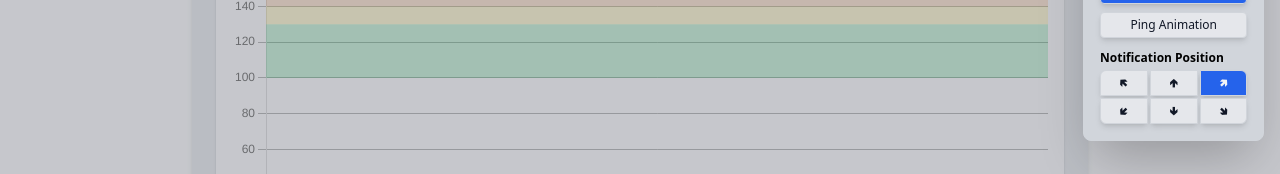
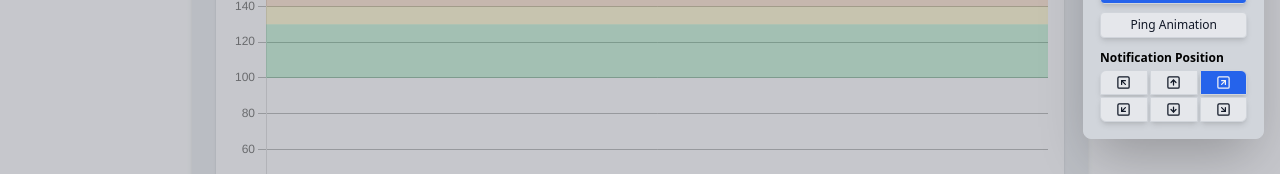
Before and after one commit to AndyTheGuardian/bloodpressure-tracker, a React (Vite) app: page / in a window 1280 px wide. Both pictures are taken after a click on the button 1248 px from the left and 32 px from the top of the page. Shown: the part 433-607 px from the top of the page. Built offline with nearby package versions, Linux system fonts and the light colour scheme.

Commit message:
Added toast for language / changed icons to lucide-icons

```diff
--- a/src/components/LanguageSwitcher.tsx
+++ b/src/components/LanguageSwitcher.tsx
@@ -1,10 +1,17 @@
 import i18n from "i18next";
+import toast from "react-hot-toast";
 
 export function LanguageSwitcher() {
-  function changeLanguage(lang: "en" | "de") {
-    i18n.changeLanguage(lang);
+  async function changeLanguage(lang: "en" | "de") {
+    await i18n.changeLanguage(lang);
 
     localStorage.setItem("language", lang);
+
+    toast.success(
+      `${i18n.t("language")} ${i18n.t("setTo")} ${
+        lang === "de" ? "deutsch" : "english"
+      }`,
+    );
   }
 
   return (
--- a/src/components/SettingsMenu.tsx
+++ b/src/components/SettingsMenu.tsx
@@ -1,11 +1,21 @@
 import { useState } from "react";
-import { Menu, X } from "lucide-react";
+import {
+  Menu,
+  SquareArrowUpLeft,
+  SquareArrowUp,
+  SquareArrowUpRight,
+  SquareArrowDownLeft,
+  SquareArrowDown,
+  SquareArrowDownRight,
+  X,
+} from "lucide-react";
 import type { Options, ToastOption } from "../types/BpTypes";
 import type { Theme } from "../types/theme";
 import { grayButtonStyle, settingsButtonStyle } from "../utils/bp";
 import { useTranslation } from "react-i18next";
 import { LanguageSwitcher } from "./LanguageSwitcher";
 import toast from "react-hot-toast";
+import i18next from "i18next";
 
 type Props = {
   theme: string;
@@ -19,38 +29,95 @@ export function SettingsMenu({ theme, setTheme, options, setOptions }: Props) {
 
   const { t } = useTranslation();
 
+  const language = i18next.language.toLowerCase();
+
   const toastPositions: ToastOption[] = [
     {
-      label: "🢄",
+      //label: "🢄",
+      // icon: (
+      //   <svg
+      //     viewBox="0 0 24 24"
+      //     className="w-4 h-4 bg-red-400 -p-2 fill-gray-900 dark:fill-gray-50 stroke-none"
+      //   >
+      //     <path d="M2 2V10.5L3.5 12L6.33579 9.16421L12.5858 15.4142L15.4142 12.5858L9.16421 6.33579L12 3.5L10.5 2H2Z" />
+      //   </svg>
+      // ),
+      icon: <SquareArrowUpLeft size={15} />,
       value: "top-left",
       style: "rounded-tl-md",
     },
     {
-      label: "🢁",
+      //label: "🢁",
+      // icon: (
+      //   <svg
+      //     viewBox="0 0 24 24"
+      //     className="w-4 h-4 fill-gray-900 dark:fill-gray-50 stroke-none"
+      //   >
+      //     <path d="M6 8L2 8L2 6L8 5.24536e-07L14 6L14 8L10 8L10 16L6 16L6 8Z" />
+      //   </svg>
+      // ),
+      icon: <SquareArrowUp size={15} />,
       value: "top-center",
       style: "rounded-none",
     },
     {
-      label: "🢅",
+      //label: "🢅",
+      // icon: (
+      //   <svg
+      //     viewBox="0 0 24 24"
+      //     className="w-4 h-4 fill-gray-900 dark:fill-gray-50 stroke-none"
+      //   >
+      //     <path d="M14 2H5.50003L4.00003 3.5L6.83581 6.33579L0.585815 12.5858L3.41424 15.4142L9.66424 9.16421L12.5 12L14 10.5L14 2Z" />
+      //   </svg>
+      // ),
+      icon: <SquareArrowUpRight size={15} />,
       value: "top-right",
       style: "rounded-tr-md",
     },
     {
-      label: "🢇",
+      //label: "🢇",
+      // icon: (
+      //   <svg
+      //     viewBox="0 0 24 24"
+      //     className="w-4 h-4 fill-gray-900 dark:fill-gray-50 stroke-none"
+      //   >
+      //     <path d="M9.16421 9.66421L15.4142 3.41421L12.5858 0.585785L6.33579 6.83578L3.5 4L2 5.5V14H10.5L12 12.5L9.16421 9.66421Z" />
+      //   </svg>
+      // ),
+      icon: <SquareArrowDownLeft size={15} />,
       value: "bottom-left",
       style: "rounded-bl-md",
     },
     {
-      label: "🢃",
+      //label: "🢃",
+      // icon: (
+      //   <svg
+      //     viewBox="0 0 24 24"
+      //     className="w-4 h-4 fill-gray-900 dark:fill-gray-50 stroke-none"
+      //   >
+      //     <path d="M10 8L14 8V10L8 16L2 10V8H6V0L10 4.76995e-08V8Z" />
+      //   </svg>
+      // ),
+      icon: <SquareArrowDown size={15} />,
       value: "bottom-center",
       style: "rounded-none",
     },
     {
-      label: "🢆",
+      //label: "🢆",
+      // icon: (
+      //   <svg
+      //     viewBox="0 0 24 24"
+      //     className="w-4 h-4 fill-gray-900 dark:fill-gray-50 stroke-none"
+      //   >
+      //     <path d="M9.66411 6.8359L3.414 0.585785L0.585571 3.41421L6.83568 9.66432L4.00002 12.5L5.50002 14H14V5.49999L12.5 3.99999L9.66411 6.8359Z" />
+      //   </svg>
+      // ),
+      icon: <SquareArrowDownRight size={15} />,
       value: "bottom-right",
       style: "rounded-br-md",
     },
   ] as const;
+
   return (
     <div className="relative">
       <button
@@ -98,7 +165,7 @@ export function SettingsMenu({ theme, setTheme, options, setOptions }: Props) {
         <div className="p-4 flex flex-col">
           <div className="flex">
             <h2
-              className="text-lg font-semibold mb-4 select-none dark:text-gray-300"
+              className={`text-lg font-semibold mb-4 select-none dark:text-gray-300`}
               onClick={() =>
                 setOptions({
                   ...options,
@@ -109,7 +176,17 @@ export function SettingsMenu({ theme, setTheme, options, setOptions }: Props) {
               {t("settings")}
             </h2>
             <p
-              className={` ${options.toastOverkill ? "text-emerald-500 block text-[7pt] mt-[.25px] -ml-[35px]" : "hidden"}`}
+              className={`
+                ${
+                  options.toastOverkill
+                    ? "text-emerald-500 block text-[7pt]"
+                    : "hidden"
+                }
+                  ${
+                    language === "en"
+                      ? "mt-[.25px] -ml-[35px]"
+                      : "mt-[.25px] -ml-[105.5px]"
+                  }`}
             >
               ●{/* ⬢ */}
             </p>
@@ -274,13 +351,20 @@ export function SettingsMenu({ theme, setTheme, options, setOptions }: Props) {
                   });
                   toast.success(`Position ${t("setTo")} '${pos.value}'`);
                 }}
-                className={`flex-shrink text-xs text-wrap mb-0 ${
-                  options.toastPosition === pos.value
-                    ? settingsButtonStyle.selected
-                    : settingsButtonStyle.unselected
-                } px-3 py-1 border-[1px] border-gray-300 dark:border-gray-700 ${pos.style} shadow-md transition-all duration-200 hover:scale-[1.02] active:scale-[0.98]`}
+                className={`flex items-center justify-center
+                  text-xs text-wrap
+                  ${
+                    options.toastPosition === pos.value
+                      ? settingsButtonStyle.selected
+                      : settingsButtonStyle.unselected
+                  }
+                px-3 py-1
+                border-[1px] border-gray-300 dark:border-gray-700
+                ${pos.style} shadow-md transition-all duration-200
+                hover:scale-[1.02] active:scale-[0.98]`}
               >
-                {pos.label}
+                {/* {pos.label} */}
+                {pos.icon}
               </button>
             ))}
           </div>
--- a/src/i18n/locales/de.json
+++ b/src/i18n/locales/de.json
@@ -36,6 +36,7 @@
     "confirmDelete": "Löschen bestätigen",
     "settings": "Einstellungen",
     "setTo": "geändert in",
+    "language": "Sprache",
     "on": "an",
     "off": "aus",
     "visibility": "Anzeige",
--- a/src/i18n/locales/en.json
+++ b/src/i18n/locales/en.json
@@ -36,6 +36,7 @@
     "confirmDelete": "Confirm delete",
     "settings": "Settings",
     "setTo": "set to",
+    "language": "Language",
     "on": "on",
     "off": "off",
     "visibility": "Visibility",
--- a/src/types/BpTypes.ts
+++ b/src/types/BpTypes.ts
@@ -1,3 +1,4 @@
+import type { ReactNode } from "react";
 import type { ToastPosition } from "react-hot-toast";
 
 export type Reading = {
@@ -19,7 +20,7 @@ export type toastPosition = [
 ];
 
 export type ToastOption = {
-  label: string;
+  icon: ReactNode;
   value: ToastPosition;
   style: string;
 };
```
